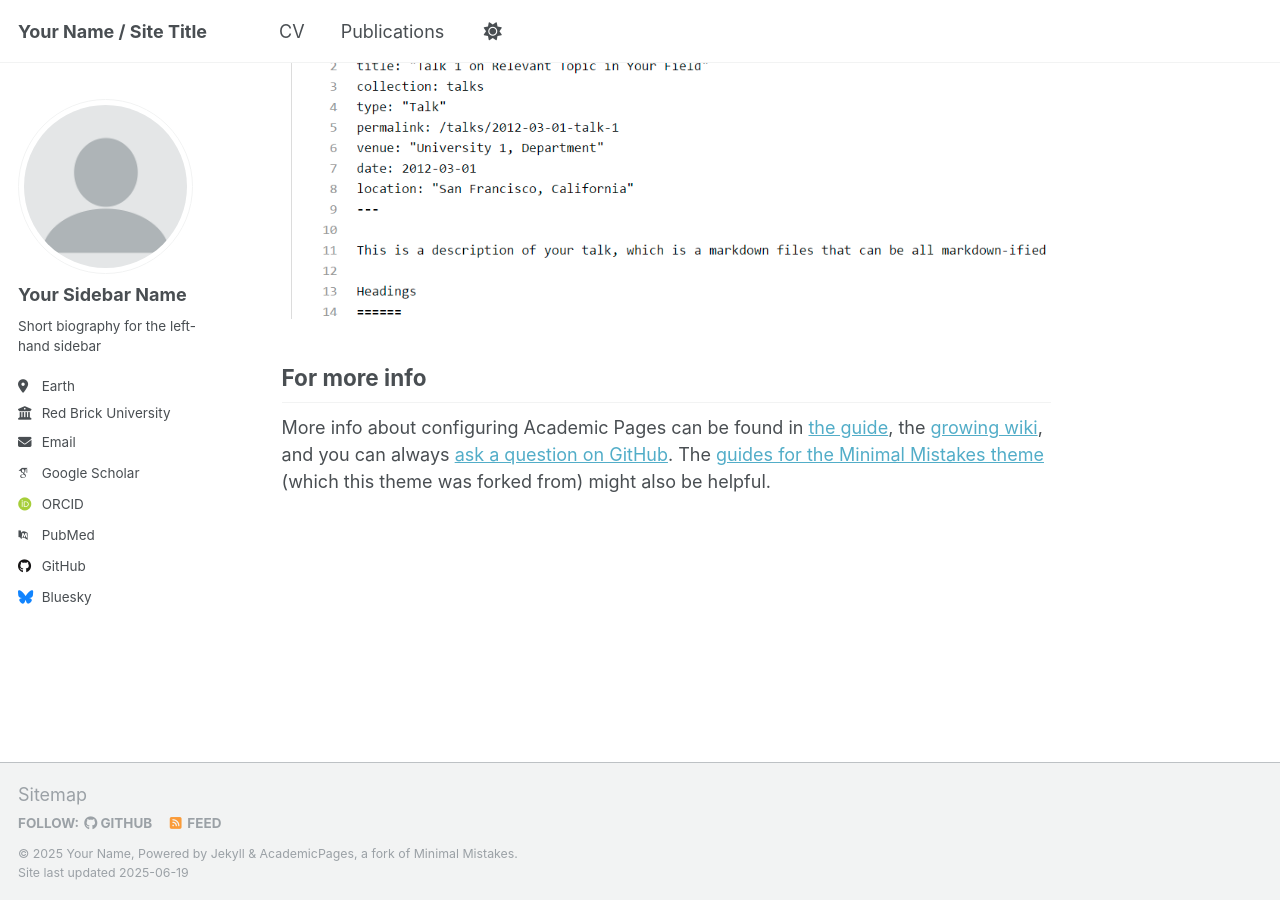
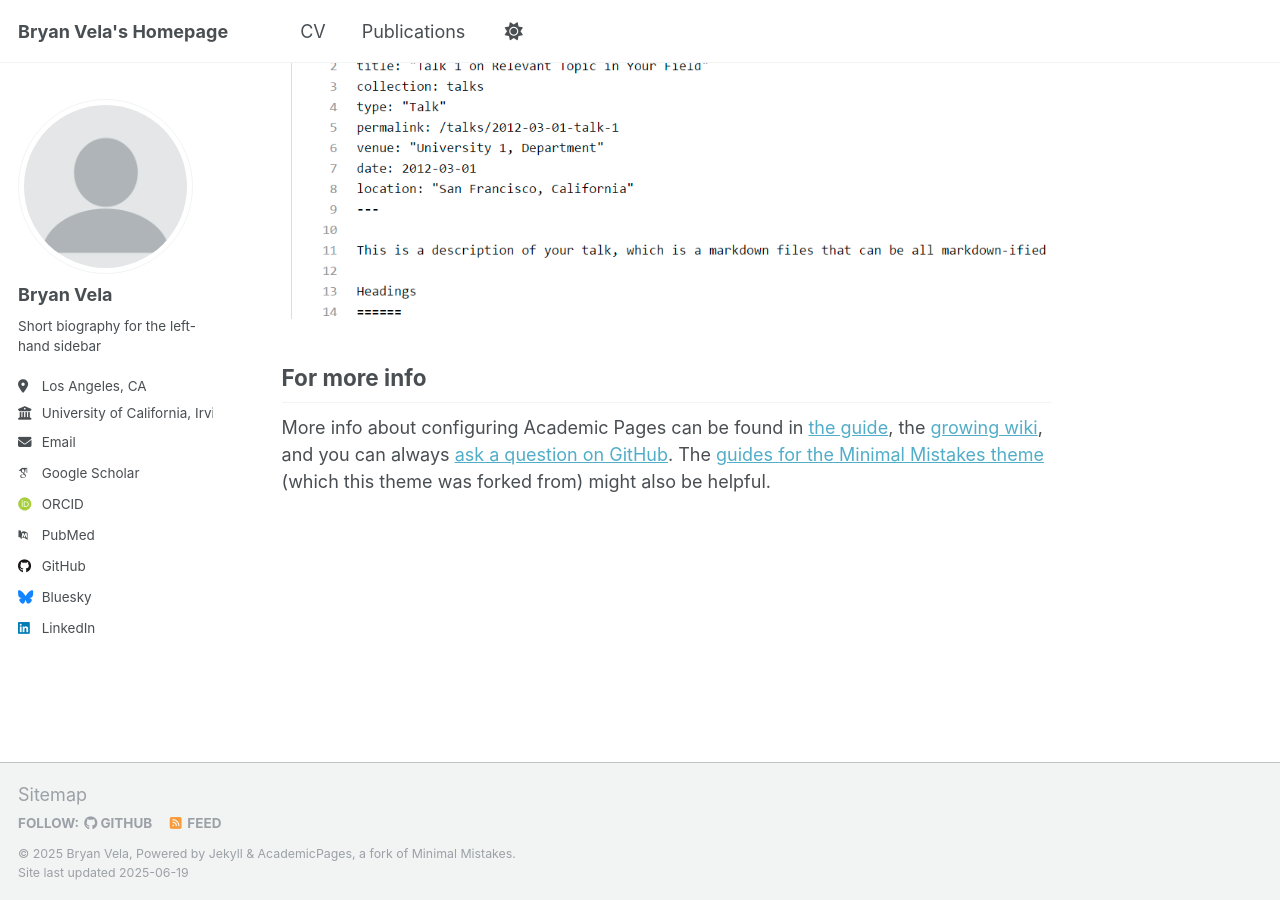
Before and after one commit to bryanjvela/bryanjvela.github.io, a Jekyll site: the page built from _pages/about.md, in a window 1280 px wide and 900 px high, scrolled down 2636 px. Built offline with Jekyll 4.4.1, drawn with Linux system fonts in a browser that asks for light colours; some web fonts are replaced.

Commit message:
Update _config.yml

```diff
--- a/_config.yml
+++ b/_config.yml
@@ -9,13 +9,13 @@
 # Basic Site Settings
 locale                   : "en-US"
 site_theme               : "default"
-title                    : "Your Name / Site Title"
+title                    : "Bryan Vela's Homepage"
 title_separator          : "-"
-name                     : &name "Your Name"
+name                     : &name "Bryan Vela"
 description              : &description "personal description"
-url                      : https://academicpages.github.io # the base hostname & protocol for your site e.g. "https://[your GitHub username].github.io" or if you already have some other page hosted on Github then use "https://[your GitHub username].github.io/[Your Repo Name]"
+url                      : https://bryanjvela.github.io
 baseurl                  : "" # the subpath of your site, e.g. "/blog"
-repository               : "academicpages/academicpages.github.io"
+repository               : "bryanjvela/bryanjvela.github.io"
 
 # Site Author - The following control what appear as part of the author content on the side bar.
 #               If a field is blank the icon and link will not appear, otherwise it will be shown.
@@ -23,18 +23,18 @@ repository               : "academicpages/academicpages.github.io"
 author:
   # Biographic information
   avatar           : "profile.png"
-  name             : "Your Sidebar Name"
+  name             : "Bryan Vela"
   pronouns         : # example: "she/her"
   bio              : "Short biography for the left-hand sidebar"
-  location         : "Earth"
-  employer         : "Red Brick University"
+  location         : "Los Angeles, CA"
+  employer         : "University of California, Irvine"
   uri              : # URL
-  email            : "none@example.org"
+  email            : "bjvela@uci.edu"
 
   # Academic websites
   academia         : # URL
   arxiv            : # URL - Update with the correct link to your profile
-  googlescholar    : "https://scholar.google.com/citations?user=PS_CX0AAAAAJ"
+  googlescholar    : "https://scholar.google.com/citations?user=PfsGWo8AAAAJ&hl=en"
   impactstory      : # URL
   orcid            : "http://orcid.org/yourorcidurl"
   semantic         : # URL
@@ -46,7 +46,7 @@ author:
   bitbucket        : # Username - Update with your username on the site
   codepen          : # Username
   dribbble         : # Username
-  github           : "academicpages"
+  github           : "bryanjvela"
   kaggle           : # Username
   stackoverflow    : # User number or user number and name (i.e., use "1" or "1/jeff-atwood")
 
@@ -60,7 +60,7 @@ author:
   keybase          : # Username
   instagram        : # Username
   lastfm           : # Username
-  linkedin         : # Username
+  linkedin         : bryanvela
   mastodon         : # URL
   medium           : # URL
   pinterest        : # Username
```
